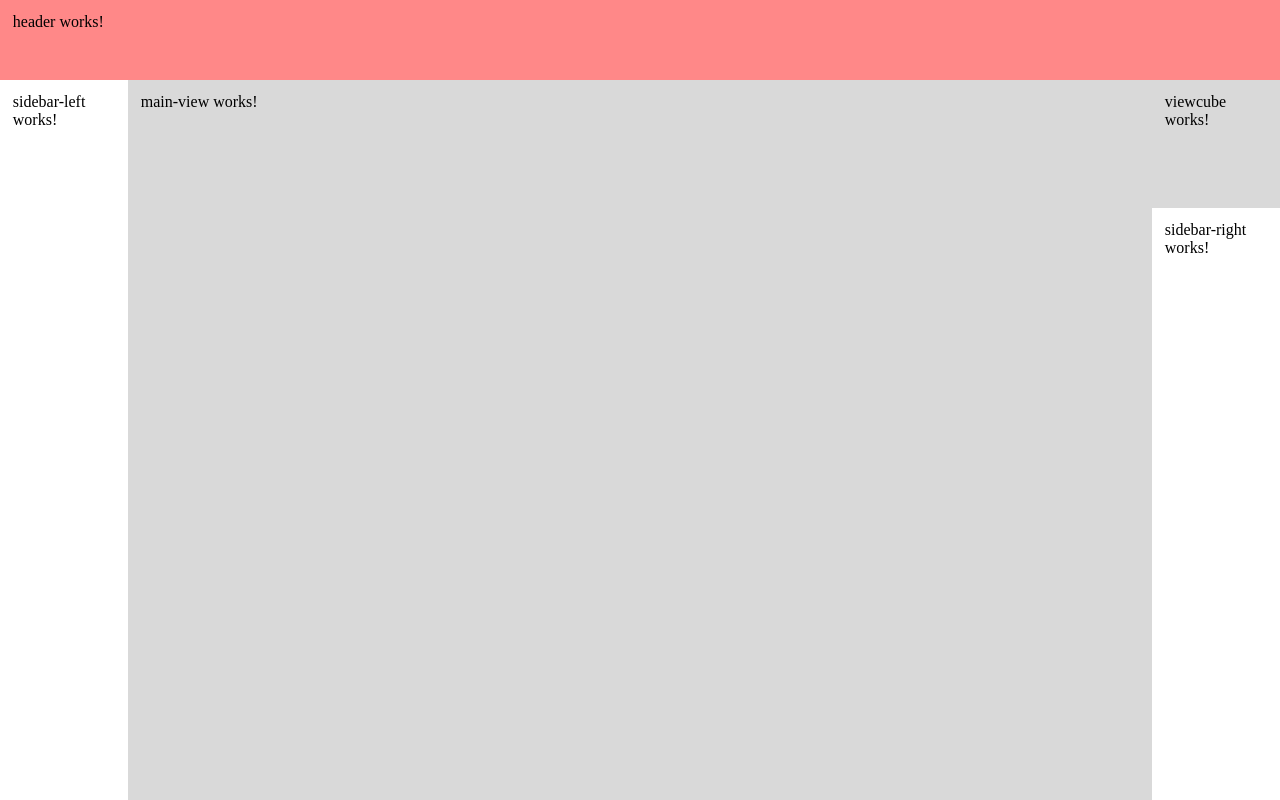
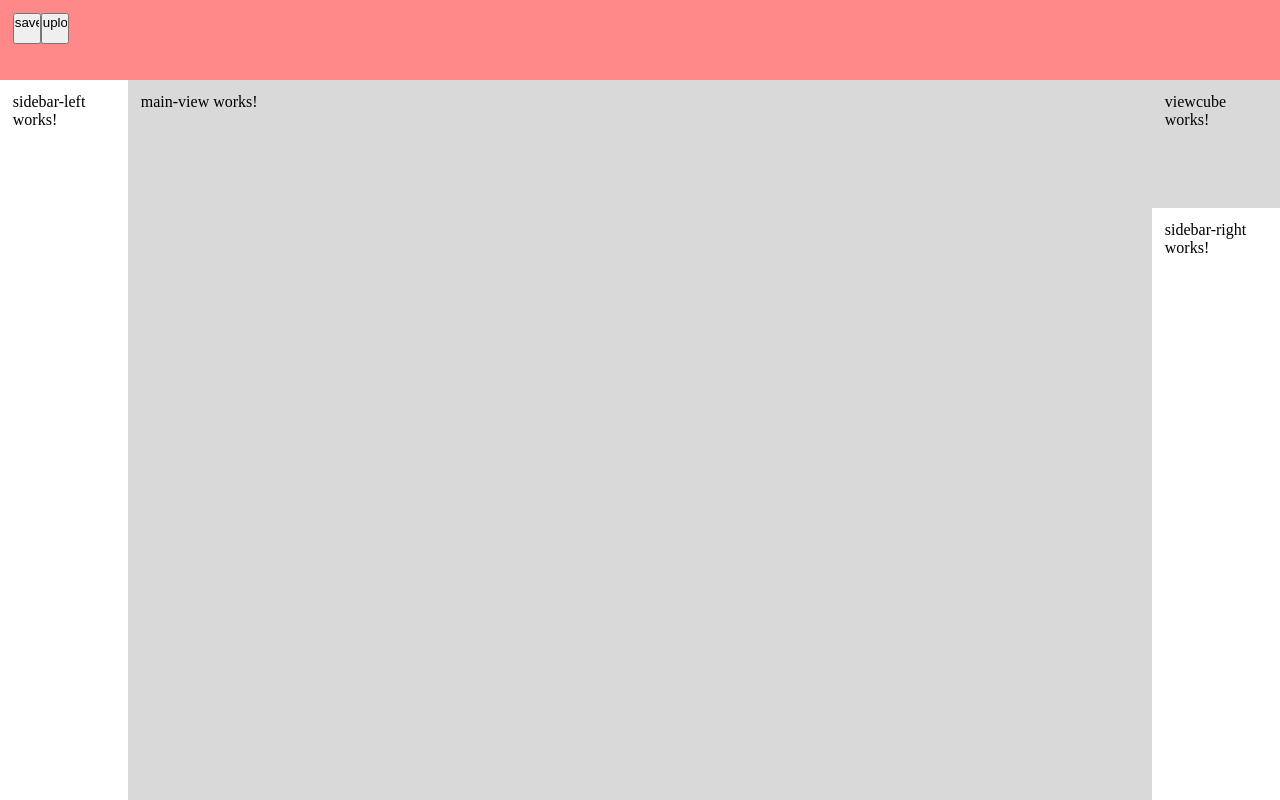
Before and after one commit to noalohrer125/Minimal-CAD, an Angular app in the folder Minimal-CAD/: page / in a window 1280 px wide. Built offline with nearby package versions, Linux system fonts and the light colour scheme.

Commit message:
header initialization

```diff
--- a/Minimal-CAD/src/app/header/header.component.css
+++ b/Minimal-CAD/src/app/header/header.component.css
@@ -0,0 +1,4 @@
+.main {
+    display: flex;
+    flex-direction: row;
+}
--- a/Minimal-CAD/src/app/header/header.component.html
+++ b/Minimal-CAD/src/app/header/header.component.html
@@ -1 +1,10 @@
-<p>header works!</p>
+<div class="main">
+    <!-- <mat-icon>save_as</mat-icon>
+    <mat-icon>upload</mat-icon> -->
+    <button mat-icon-button (click)="save()">
+        <mat-icon>save</mat-icon>
+    </button>
+    <button mat-icon-button (click)="upload()">
+        <mat-icon>upload</mat-icon>
+    </button>
+</div>
--- a/Minimal-CAD/src/app/header/header.component.ts
+++ b/Minimal-CAD/src/app/header/header.component.ts
@@ -1,12 +1,27 @@
+import { CommonModule } from '@angular/common';
 import { Component } from '@angular/core';
+import { MatIconModule } from '@angular/material/icon';
 
 @Component({
   selector: 'app-header',
   standalone: true,
-  imports: [],
+  imports: [
+    CommonModule,
+    MatIconModule
+  ],
   templateUrl: './header.component.html',
   styleUrl: './header.component.css'
 })
 export class HeaderComponent {
+  ngOnInit() {
+    // Initialization logic here
+  }
 
+  save() {
+    // Save logic here
+  }
+
+  upload() {
+    // Upload logic here
+  }
 }
```
